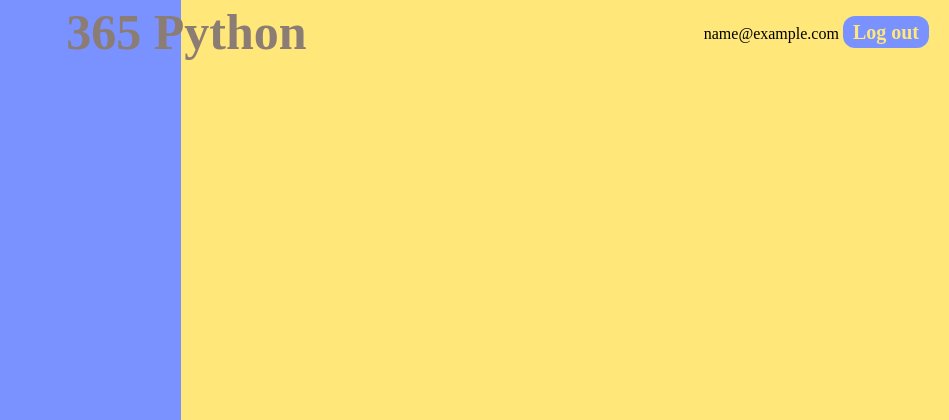
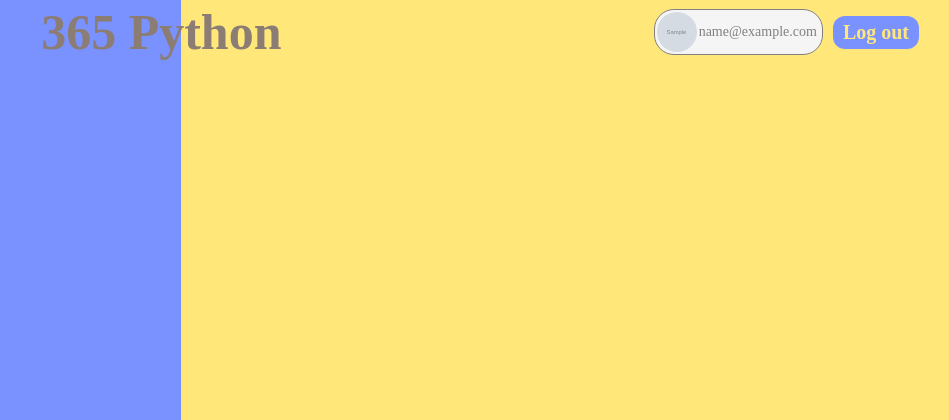
Before and after one commit to GabrielSaganic/365_python, a Django app: page /account/profile/1/ in a window 1280 px wide. Shown: the top 420 px of the page, without its empty margins (331-1280 px from the left). Run offline with Django 4.2, Linux system fonts and the light colour scheme; tables that the repository leaves empty hold one stand-in row (values such as "Sample post"); grey boxes marked "Sample" are stand-in pictures; some libraries are stand-ins or nearby versions.

Commit message:
profile button

```diff
--- a/source/account/models/user.py
+++ b/source/account/models/user.py
@@ -43,7 +43,7 @@
     last_name = models.CharField(_("last name"), max_length=30, blank=True)
     date_joined = models.DateTimeField(_("date joined"), auto_now_add=True)
     is_active = models.BooleanField(_("active"), default=True)
-    avatar = models.ImageField(upload_to="avatars/", null=True, blank=True)
+    avatar = models.ImageField(upload_to="avatars/",default="default_avatar.png", null=True, blank=True)
 
     objects = UserManager()
 
@@ -72,3 +72,7 @@
         Sends an email to this User.
         """
         send_mail(subject, message, from_email, [self.email], **kwargs)
+
+    @property
+    def get_safe_image_url(self):
+        return getattr(self.avatar, "url", "")
--- a/source/account/views/auth.py
+++ b/source/account/views/auth.py
@@ -8,10 +8,10 @@
 
 
 class CustomLogoutView(LogoutView):
-    next_page = reverse_lazy("login")
+    next_page = reverse_lazy("account:login")
 
 
 class SignUpView(CreateView):
     template_name = "registration/signup.html"
     form_class = SignUpForm
-    success_url = reverse_lazy("login")
+    success_url = reverse_lazy("account:login")
--- a/source/front_page/models/solution.py
+++ b/source/front_page/models/solution.py
@@ -39,5 +39,4 @@
     @property
     def python_syntax_highlighted_code(self):
         code = highlight(self.solution, PythonLexer(), HtmlFormatter(style="abap"))
-        print(code)
         return code
--- a/source/source/settings.py
+++ b/source/source/settings.py
@@ -151,3 +151,6 @@
     "x-csrftoken",
     "x-requested-with",
 ]
+
+MEDIA_URL = "/media/"
+MEDIA_ROOT = os.path.join(BASE_DIR, "static", "media")
--- a/source/static/css/styles.css
+++ b/source/static/css/styles.css
@@ -51,7 +51,10 @@
 }
 
 .right-header-div {
-    margin-right: 20px; /* Adjust margin as needed */
+    margin-right: 20px;
+    display: flex;
+    align-items: center;
+    height: 40px;
 }
 
 footer {
@@ -130,8 +133,7 @@
     height: 40%;
     background-color: white;
     margin: 10px;
-    padding-top: 5px;
-    padding-bottom: 5px;
+    padding: 5px 15px;
 }
 
 .post_comment_box{
@@ -151,19 +153,28 @@
     padding: 5px;
 }
 
+.rounded-image {
+    border-radius: 50%;
+    width: 40px;
+    height: 40px;
+    object-fit: cover;
+    margin: 2px;
+}
+
 .styled-line {
     border: none;
     height: 1px;
     background-color: gray;
-    width: 97%;
+    width: 100%;
     margin-top: 0;
     margin-bottom: 2px;
 }
 
-.gray-small-text{
+.gray-small-text {
     font-size: 14px;
     color: gray;
     font-family: "Times New Roman", Times, serif;
+    padding: 0px;
 }
 
 .comment-text{
@@ -174,8 +185,6 @@
 }
 
 .solution-text-box {
-    padding-left: 10px;
-    padding-right: 10px;
     flex: 1;
     Overflow-x: scroll;
     Overflow-y: scroll;
@@ -184,6 +193,7 @@
 .horizontal-container {
     display: flex;
     justify-content: space-between;
+    gap: 10px;
 }
 
 .just-text-button {
@@ -196,6 +206,7 @@
     background-color: transparent;
     border: none;
     cursor: pointer;
+    padding: 0;
 }
 
 .post_comment_box{
@@ -410,10 +421,7 @@
 
 .auth-btn {
     color: white;
-    padding: 15px 25px;
     text-decoration: none;
-    border-radius: 20%;
-    height: 40px;
     font-weight: bold;
     background-color: #7A92FF;
     border-radius: 12px;
@@ -426,7 +434,7 @@
     border: 0;
     font-size: 20px;
     touch-action: manipulation;
-    margin-bottom: 10px;
+    margin: 0px 10px;
 }
 
 .auth-btn:hover {
@@ -442,3 +450,17 @@
 .header-div {
     right: 0;
 }
+
+.profile-div {
+    border: 1px solid gray;
+    padding: 0;
+    padding-right: 5px;
+    display: flex;
+    align-items: center;
+    border-radius: 20px;
+    background-color: whitesmoke;
+}
+
+a {
+    text-decoration: none;
+}
--- a/source/templates/front_page/solution_detail.html
+++ b/source/templates/front_page/solution_detail.html
@@ -5,15 +5,15 @@
 {% block title %}{{ task.summary }}{% endblock %}
 
 {% block left_content %}
-{{ object.python_syntax_highlighted_code|safe }}
-
     <left_h1>{{ task.summary }}</left_h1>
     <p class="scrollable-paragraph-90">{{ task.task }}</p>
 {% endblock %}
 {% block right_content %}
 
     <div class="solution_box">
-        <p class="gray-small-text">{{ object.user }}</p>
+        <a href="{% url 'account:user_detail' pk=object.user.pk %}">
+            <p class="gray-small-text">{{ object.user }}</p>
+        </a>
         <hr class="styled-line">
         <div class="solution-text-box">
             {{ object.python_syntax_highlighted_code|safe }}
--- a/source/templates/front_page/solution_list.html
+++ b/source/templates/front_page/solution_list.html
@@ -13,10 +13,12 @@
     <right_h1>Browse best solutions</right_h1>
     {% for solution in solutions %}
     <div class="solution_box">
-        <p class="gray-small-text">{{ solution.user }}</p>
+        <a href="{% url 'account:user_detail' pk=solution.user.pk %}">
+            <p class="gray-small-text">{{ solution.user }}</p>
+        </a>
         <hr class="styled-line">
         <div class="solution-text-box">
-            <p>{{ solution.solution }}</p>
+            {{ solution.python_syntax_highlighted_code|safe }}
         </div>
 
             <hr class="styled-line">
--- a/source/templates/generic_base.html
+++ b/source/templates/generic_base.html
@@ -15,9 +15,14 @@
                 365 Python
             </h1>
         </div>
-    <div class="right-header-div">
+        <div class="right-header-div">
             {% if user.is_authenticated %}
-                {{ user }}
+            <a href="{% url 'account:user_detail' pk=user.pk %}">
+                <div class="profile-div">
+                    <img src="{% static user.get_safe_image_url %}" alt="User Avatar" class="rounded-image">
+                    <p class="gray-small-text">{{ user }}</p>
+                </div>
+            </a>
                 <a href="{% url 'account:logout' %}" class="auth-btn">Log out</a>
             {% else %}
                 <a href="{% url 'account:login' %}" class="auth-btn">Login</a>
```
Also changed, not shown: README.md, source/account/migrations/0002_alter_user_avatar.py (added).
